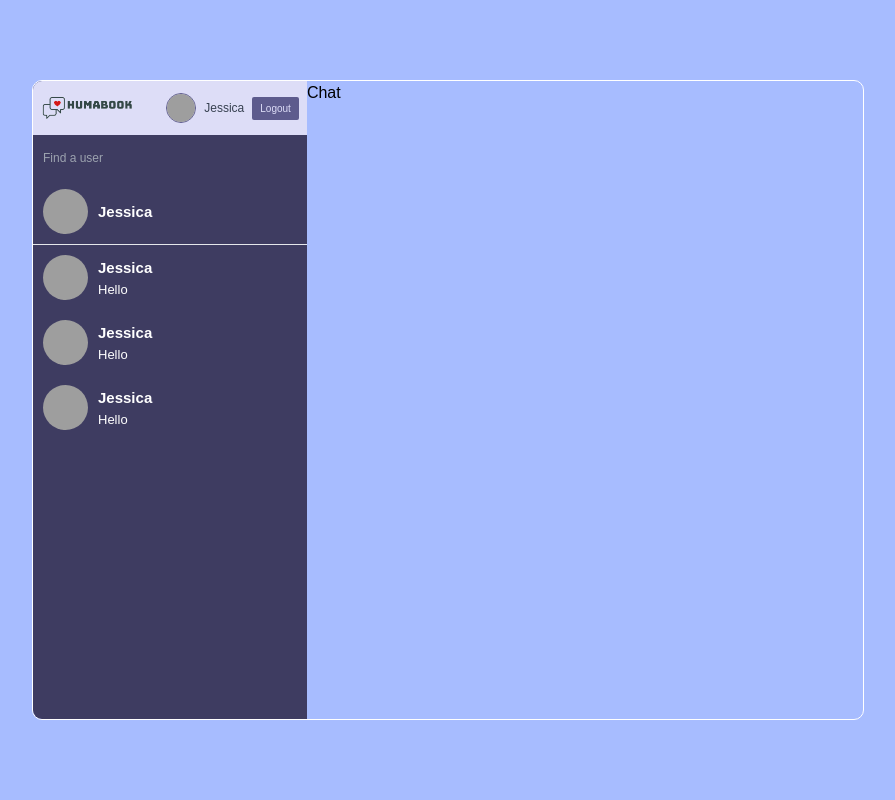
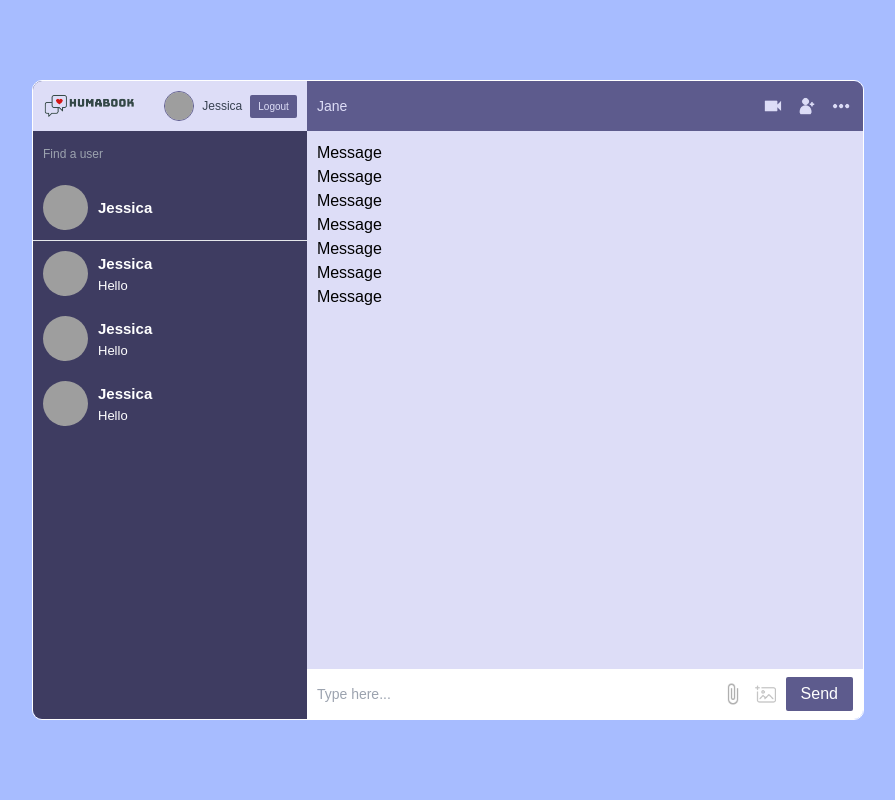
Before and after one commit to devfahad/humabook_chat_application, a React (Vite) app: page / in a window 1280 px wide. Shown: the top 800 px of the page, without its empty margins (192-1087 px from the left). Built offline with nearby package versions, Linux system fonts and the light colour scheme; grey boxes are pictures that could not be loaded.

Commit message:
Design update

```diff
--- a/src/App.tsx
+++ b/src/App.tsx
@@ -1,13 +1,12 @@
-import React from 'react'
-import Home from './pages/Home'
-import Login from './pages/Login'
-import Register from './pages/Register'
+import React from "react";
+import Home from "./pages/Home";
 
 const App = () => {
   return (
-    <div className='font-poppins'><Home />
-    <Register /></div>
-  )
-}
+    <div className="font-poppins">
+      <Home />
+    </div>
+  );
+};
 
-export default App
+export default App;
--- a/src/components/Chat.tsx
+++ b/src/components/Chat.tsx
@@ -1,9 +1,38 @@
-import React from 'react'
+import React from "react";
+import Messages from "./Messages";
+
+import Cam from "../assets/cam.png";
+import Add from "../assets/add.png";
+import More from "../assets/more.png";
+import Input from "./Input";
 
 const Chat = () => {
   return (
-    <div className='w-[67%] '>Chat</div>
-  )
-}
+    <div className="w-[67%] ">
+      <div className="h-[50px] bg-darkBlue flex items-center justify-between p-[10px]">
+        <span className="text-offWhite text-[14px]">Jane</span>
+        <div className="flex gap-[10px]">
+          <img
+            src={Cam}
+            alt="camera"
+            className="h-[24px] object-cover cursor-pointer"
+          />
+          <img
+            src={Add}
+            alt="add people"
+            className="h-[24px] object-cover cursor-pointer"
+          />
+          <img
+            src={More}
+            alt="more options"
+            className="h-[24px] object-cover cursor-pointer"
+          />
+        </div>
+      </div>
+      <Messages />
+      <Input />
+    </div>
+  );
+};
 
-export default Chat
+export default Chat;
--- a/src/components/Input.tsx
+++ b/src/components/Input.tsx
@@ -1,9 +1,35 @@
-import React from 'react'
+import React from "react";
+import Img from "../assets/img.png";
+import Attach from "../assets/attach.png";
 
 const Input = () => {
   return (
-    <div>Input</div>
-  )
-}
+    <div className="h-[50px] p-[10px] bg-white flex items-center justify-between gap-[10px]">
+      <input
+        type="text"
+        placeholder="Type here..."
+        className="w-[75%] outline-none text-[14px] text-navbarBg placeholder:text-[14px]"
+      />
+      <div className="w-[25%] flex items-center justify-around gap-[10px]">
+        <img
+          src={Attach}
+          alt="attachment"
+          className="w-[24px] object-cover cursor-pointer"
+        />
+        <input type="file" id="fileAttach" className="hidden" />
+        <label htmlFor="fileAttach">
+          <img
+            src={Img}
+            alt="gallery"
+            className="w-[24px] object-cover cursor-pointer"
+          />
+        </label>
+        <button className="py-[5px] px-[15px] text-white bg-darkBlue hover:bg-navbarBg rounded-sm">
+          Send
+        </button>
+      </div>
+    </div>
+  );
+};
 
-export default Input
+export default Input;
--- /dev/null
+++ b/src/components/Messages.tsx
@@ -0,0 +1,18 @@
+import React from "react";
+import Message from "./Message";
+
+const Messages = () => {
+  return (
+    <div className="bg-offWhite p-[10px] h-[calc(100%-100px)]">
+      <Message />
+      <Message />
+      <Message />
+      <Message />
+      <Message />
+      <Message />
+      <Message />
+    </div>
+  );
+};
+
+export default Messages;
--- a/src/components/Navbar.tsx
+++ b/src/components/Navbar.tsx
@@ -5,7 +5,7 @@ const curUserImg = "https://images.unsplash.com/photo-1588516903720-8ceb67f9ef84
 
 const Navbar = () => {
   return (
-    <div className="flex items-center justify-between bg-offWhite text-dimGray py-3 px-2">
+    <div className="flex items-center justify-between bg-offWhite text-dimGray p-[10px] h-[50px]">
       <img src={logo} alt="logo" className="max-h-[24px]" />
       <div className="flex items-center gap-2">
         <img src={curUserImg} alt="Jessica" className="h-[30px] w-[30px] rounded-full object-cover border-[1px] border-solid border-darkBlue" />
```
Also changed, not shown: src/pages/Login.tsx (+18 -6 lines), src/pages/Register.tsx (+27 -8 lines).
